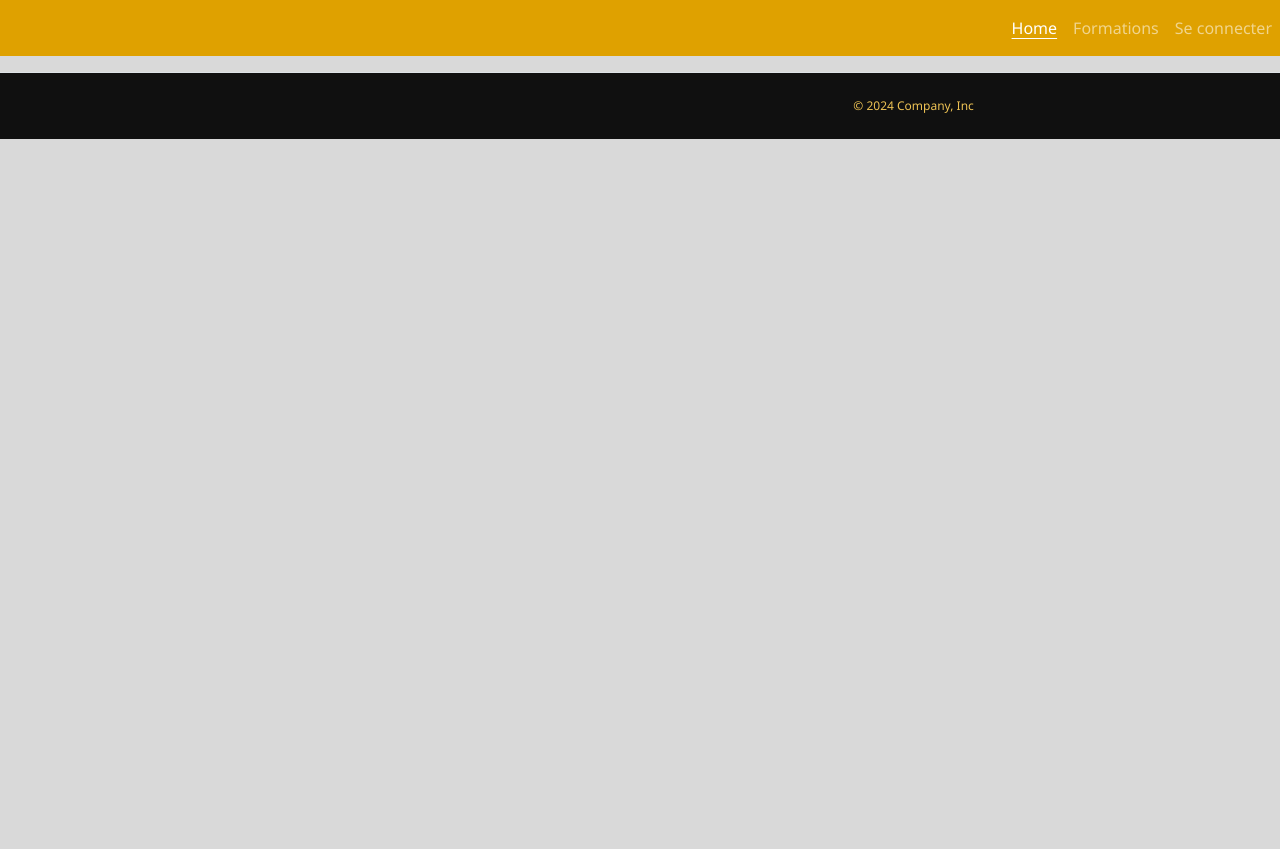
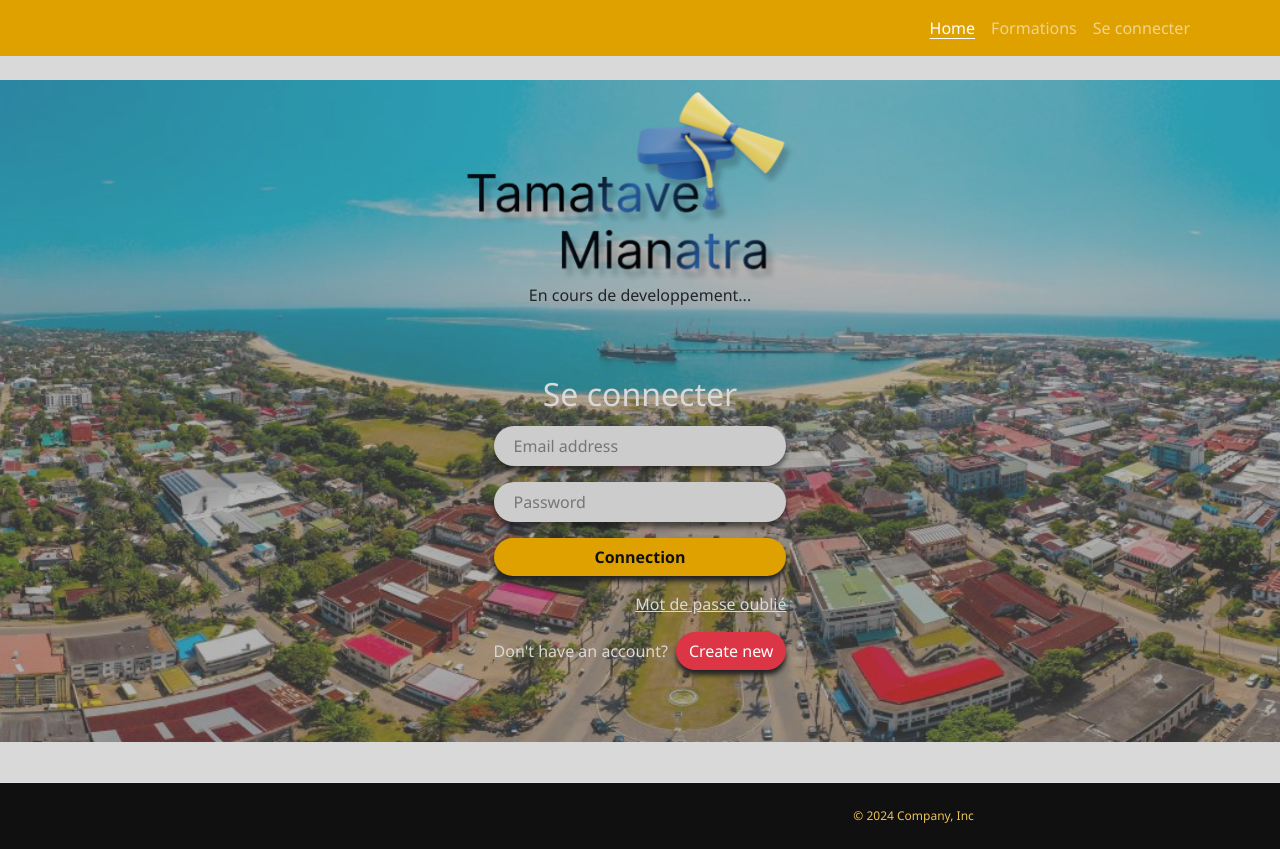
Before and after one commit to NambinintsoaOlivier/TAMATAVE-MIANATRA, a React (Create React App) app: page /login in a window 1280 px wide. Before the commit this address had no page. Before the commit the page ends 800 px from the top, so only its background shows below. Built offline with nearby package versions, Linux system fonts and the light colour scheme.

Commit message:
ajout page Login

```diff
--- a/src/App.js
+++ b/src/App.js
@@ -3,6 +3,7 @@ import { BrowserRouter, Routes, Route } from "react-router-dom";
 import Layout from "./pages/Layout";
 import Home from "./pages/Home";
 import NotFound from "./pages/NotFound";
+import Login from "./components/Login/Login";
 
 const App = () => {
   return (
@@ -11,6 +12,7 @@ const App = () => {
         <Route path="/" element={<Layout />}>
           <Route index element={<Home />} />
           <Route path="*" element={<NotFound />} />
+          <Route path="login" element={<Login />} />
         </Route>
       </Routes>
     </BrowserRouter>
--- a/src/components/Footer/Footer.js
+++ b/src/components/Footer/Footer.js
@@ -5,7 +5,7 @@ const Footer = () => {
   return (
     <footer className="container-fluid mt-auto">
       <div
-        className="d-flex flex-wrap justify-content-end align-items-center py-4 my-4 border-top"
+        className="d-flex flex-wrap justify-content-end align-items-center py-4  border-top"
         style={{ background: "#101010", color: "#EDC254" }}
       >
         <div className="col-md-4 d-flex align-items-center">
--- /dev/null
+++ b/src/components/Login/Login.css
@@ -0,0 +1,29 @@
+.form {
+  width: 100%;
+  background-color: #cccccc;
+  color: #1010108c;
+  padding: 8px 20px 8px 20px;
+  border: none;
+  border-radius: 20px;
+  font-size: 16px;
+  box-shadow: 0px 5px 5px 0px;
+}
+.btn,
+.form:focus-visible {
+  outline: none !important;
+}
+.btn-connection {
+  background-color: #dfa100 !important;
+  color: #101010 !important;
+  width: 100%;
+  font-weight: bolder !important;
+}
+
+@media screen and (max-width: 575px) {
+  a,
+  p,
+  .btn,
+  .form {
+    font-size: 12px !important;
+  }
+}
--- /dev/null
+++ b/src/components/Login/Login.js
@@ -0,0 +1,74 @@
+import React from "react";
+import "./Login.css";
+import logoHome from "../../styles/images/logoTamMian.png";
+import { Link } from "react-router-dom";
+
+const Login = () => {
+  return (
+    <>
+      <main>
+        <div className="container-fluid">
+          <div className="home-content ">
+            <div className="home-content-item d-flex flex-column align-items-center">
+              <img src={logoHome} alt="" />
+              <p>En cours de developpement...</p>
+              <section class="h-100 ">
+                <div class="container h-100">
+                  <div class="row d-flex justify-content-center align-items-center h-100">
+                    <div class="card-body p-md-5 mx-md-4">
+                      <div class="text-center">
+                        <h2 class="mt-1 mb-2 pb-1" style={{ color: "#D9D9D9" }}>
+                          Se connecter
+                        </h2>
+                      </div>
+                      <form>
+                        <div class="form-outline mb-3">
+                          <input
+                            type="email"
+                            id="form2Example11"
+                            class="form"
+                            placeholder="Email address"
+                          />
+                        </div>
+
+                        <div class="form-outline mb-3">
+                          <input
+                            type="password"
+                            id="form2Example22"
+                            class="form"
+                            placeholder="Password"
+                          />
+                        </div>
+                        <div className="btn btn-connection mb-3">
+                          Connection
+                        </div>
+                        <Link>
+                          <p className="text-end text-underline">
+                            <u style={{ color: "#D9D9D9" }}>
+                              Mot de passe oublié
+                            </u>
+                          </p>
+                        </Link>
+
+                        <div class="d-flex align-items-center justify-content-center pb-4">
+                          <p class="mb-0 me-2" style={{ color: "#D9D9D9" }}>
+                            Don't have an account?
+                          </p>
+                          <button type="button" class="btn btn-danger">
+                            Create new
+                          </button>
+                        </div>
+                      </form>
+                    </div>
+                  </div>
+                </div>
+              </section>
+            </div>
+          </div>
+        </div>
+      </main>
+    </>
+  );
+};
+
+export default Login;
--- a/src/components/NavBar/Navbar.js
+++ b/src/components/NavBar/Navbar.js
@@ -5,7 +5,7 @@ const Navbar = () => {
   return (
     <>
       <nav class="navbar navbar-expand-md navbar-dark fixed-top">
-        <div class="container-fluid d-flex justify-content-end">
+        <div class="container d-flex justify-content-end">
           <button
             class="navbar-toggler"
             type="button"
--- a/src/pages/Home.js
+++ b/src/pages/Home.js
@@ -11,15 +11,14 @@ const Home = () => {
           <div className="home-content ">
             <div className="home-content-item d-flex flex-column align-items-center">
               <img src={logoHome} alt="" />
-              <p>En cours de developpement...</p>
               <div className="home-menu d-flex flex-column align-items-center justify-content-center">
-                <Link to={""} className="btn btn-search">
+                <Link to={""} className="btn btn-search mb-3">
                   Trouver du formation
                 </Link>
-                <Link to={""} className="btn btn-login mt-3">
+                <Link to={"login"} className="btn btn-login mb-3">
                   Se connecter
                 </Link>
-                <Link to={""} className="btn btn-create-account mt-3">
+                <Link to={""} className="btn btn-create-account mb-3">
                   Créer un compte
                 </Link>
               </div>
--- a/src/styles/Home.css
+++ b/src/styles/Home.css
@@ -4,10 +4,11 @@
   background-repeat: no-repeat;
   background-size: cover;
   margin-top: 80px;
+  margin-bottom: 40px;
 }
 .home-content-item {
   width: 100%;
-  background-color: #6161618f;
+  background-color: #61616173;
   position: relative;
 }
 .home-content-item > * {
@@ -60,11 +61,6 @@
 .btn-create-account:hover {
   background-color: #313131 !important;
 }
-.btn {
-  cursor: pointer !important;
-  border-radius: 20px !important;
-  box-shadow: 0px 4px 6px 0px #242424;
-}
 
 /* responsive Mobile */
 @media screen and (max-width: 375px) {
--- a/src/styles/setting.css
+++ b/src/styles/setting.css
@@ -16,3 +16,8 @@ body {
 .container-fluid {
   --bs-gutter-x: 0rem;
 }
+.btn {
+  cursor: pointer !important;
+  border-radius: 20px !important;
+  box-shadow: 0px 5px 5px 0px #242424 !important;
+}
```
